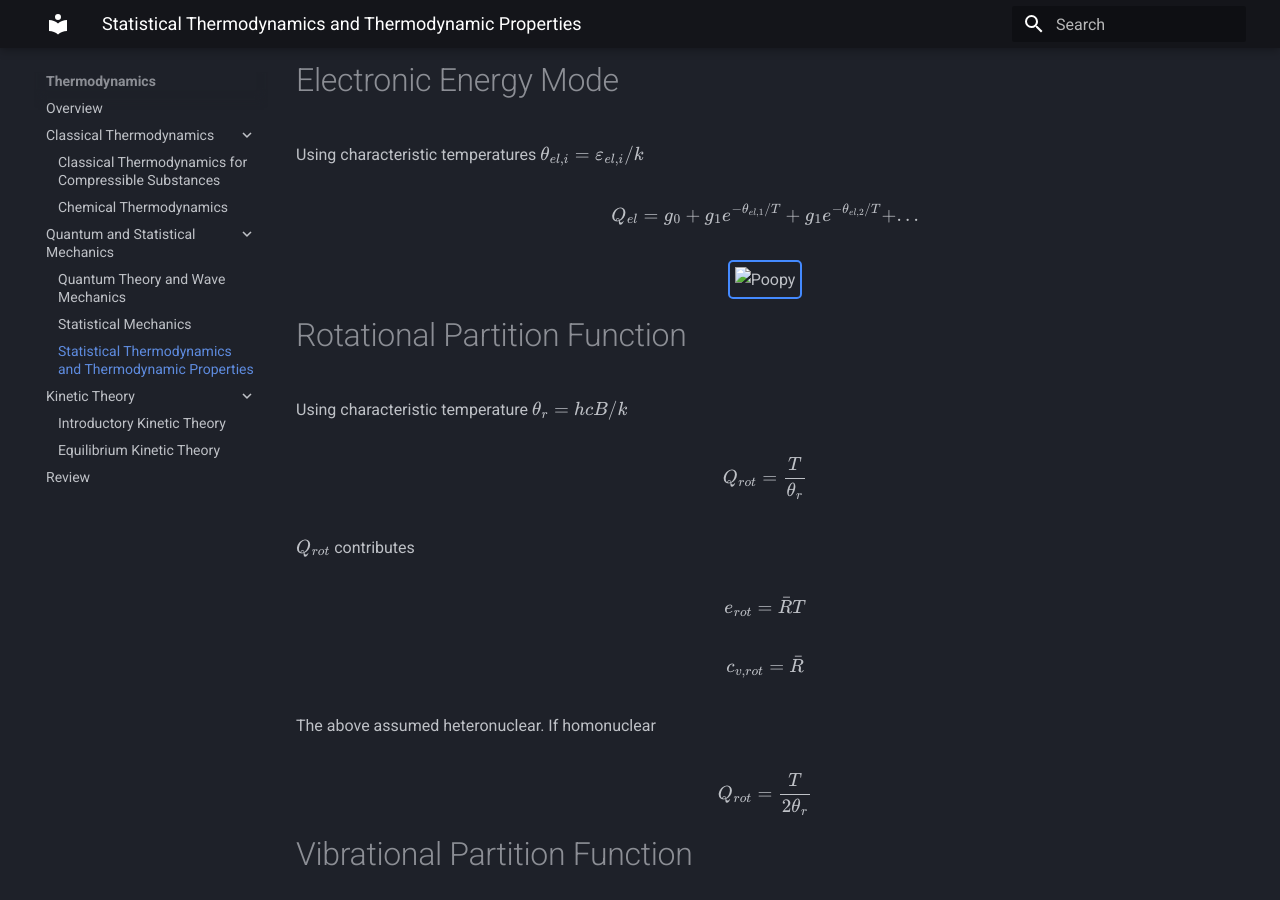
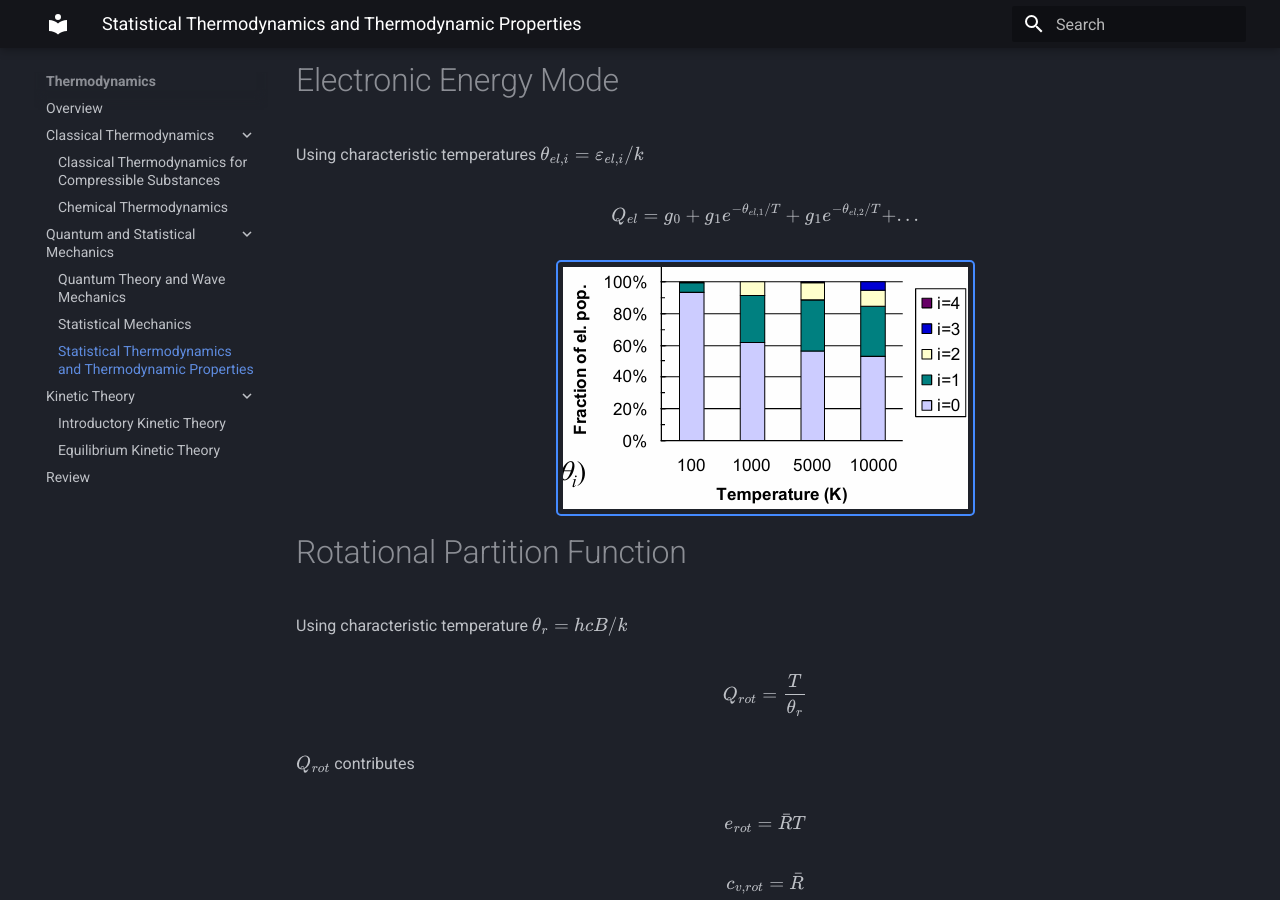
Before and after one commit to spaceartisan/thermo-comb-qual, an MkDocs documentation site: the page built from docs/thermo/section6.md, in a window 1280 px wide and 900 px high, scrolled down 3020 px. Built offline with MkDocs 1.6.1 and Material for MkDocs 9.7.7, drawn with Linux system fonts in a browser that asks for light colours; a script that is not in the unit is left out.

Commit message:
Chang image links

```diff
--- a/docs/thermo/section6.md
+++ b/docs/thermo/section6.md
@@ -51,17 +51,17 @@ N_{i_{[FE/FD]}}^*=\frac{g_i}{e^{(\varepsilon_i-\mu)/kT}\mp 1}
 <div style="display: flex; gap: 10px;">
 
 <figure style="margin: 0; border: 2px solid rgb(68, 138, 255); padding: 5px; border-radius: 5px;">
-  <img src="..\images\Bose_Einstein_distribution.jpg" alt="Image title" width="305">
+  <img src="https://raw.githubusercontent.com/spaceartisan/thermo-comb-qual/refs/heads/master/docs/thermo\images\Bose_Einstein_distribution.jpg" alt="Image title" width="305">
   <figcaption>Bose Einstein</figcaption>
 </figure>
 
 <figure style="margin: 0; border: 2px solid rgb(68, 138, 255); padding: 5px; border-radius: 5px;">
-  <img src="..\images\FD_e_mu.svg.png" alt="Image title" width="350">
+  <img src="https://raw.githubusercontent.com/spaceartisan/thermo-comb-qual/refs/heads/master/docs/thermo\images\FD_e_mu.svg.png" alt="Image title" width="350">
   <figcaption>Fermi Dirac</figcaption>
 </figure>
 
 <figure style="margin: 0; border: 2px solid rgb(68, 138, 255); padding: 5px; border-radius: 5px;">
-  <img src="..\images\Quantum_and_classical_statistics.png" alt="Image title" width="305">
+  <img src="https://raw.githubusercontent.com/spaceartisan/thermo-comb-qual/refs/heads/master/docs/thermo\images\Quantum_and_classical_statistics.png" alt="Image title" width="305">
   <figcaption>Comparisons</figcaption>
 </figure>
 
@@ -130,7 +130,7 @@ Q_{el}=g_0+g_1e^{-\theta_{el,1}/T}+g_1e^{-\theta_{el,2}/T}+...
 \]
 
 <figure markdown="span" style="display: table; border: 2px solid rgb(68, 138, 255); padding: 5px; border-radius: 5px;">
-    ![Poopy](images\eldist.png){ width: 400px;" }
+    ![Poopy](https://raw.githubusercontent.com/spaceartisan/thermo-comb-qual/refs/heads/master/docs/thermo\images\eldist.png){ width: 400px;" }
 </figure>
 
 # Rotational Partition Function
```
Also changed, not shown: docs/thermo/section7.md (+2 -2 lines), docs/thermo/section8.md (+1 -1 lines).
